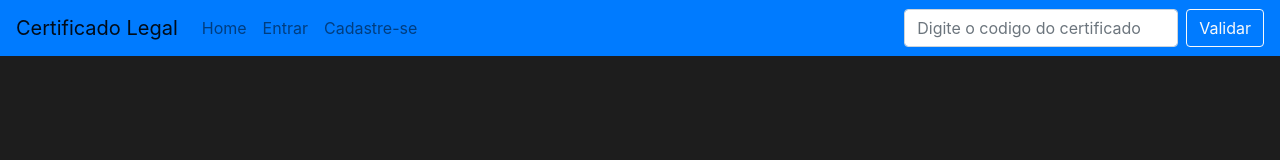
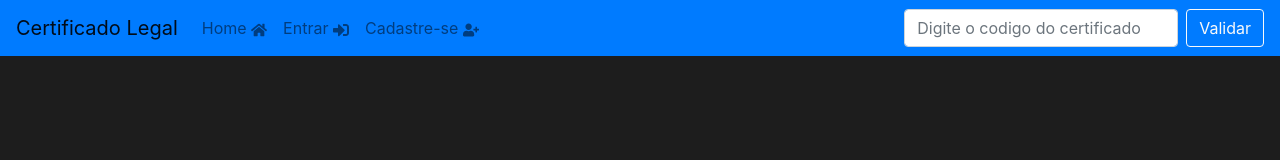
Before and after one commit to ArondevIta/certificado_js, a React (Create React App) app in the folder web/: page / in a window 1280 px wide. Shown: the top 160 px of the page. Built offline with nearby package versions, Linux system fonts and the light colour scheme.

Commit message:
footer e icones

```diff
--- a/web/src/App.js
+++ b/web/src/App.js
@@ -2,6 +2,7 @@
 
 import Menu from "./pages/Menu";
 import Home from "./pages/Home";
+import Footer from "./pages/Footer";
 
 import "./global.css";
 
@@ -10,6 +11,7 @@
     <>
       <Menu />
       <Home />
+      <Footer />
     </>
   );
 }
--- /dev/null
+++ b/web/src/pages/Footer/index.js
@@ -0,0 +1,9 @@
+import React from "react";
+
+import "./style.css";
+
+function Footer() {
+  return <footer>Criado por Aron</footer>;
+}
+
+export default Footer;
--- /dev/null
+++ b/web/src/pages/Footer/style.css
@@ -0,0 +1,5 @@
+footer {
+  height: 100px;
+  background-color: #111;
+  border-radius: 2px;
+}
--- a/web/src/pages/Menu/index.js
+++ b/web/src/pages/Menu/index.js
@@ -1,5 +1,8 @@
 import React from "react";
 import { Nav, Navbar, Form, Button, FormControl } from "react-bootstrap";
+import { FaHome, FaSignInAlt, FaUserPlus } from "react-icons/fa";
+
+import "./style.css";
 
 function Menu() {
   return (
@@ -8,9 +11,15 @@
       <Navbar.Toggle aria-controls="basic-navbar-nav" />
       <Navbar.Collapse id="basic-navbar-nav">
         <Nav className="mr-auto">
-          <Nav.Link href="#home">Home</Nav.Link>
-          <Nav.Link href="#link">Entrar</Nav.Link>
-          <Nav.Link href="#link">Cadastre-se</Nav.Link>
+          <Nav.Link className="link" href="#home">
+            Home <FaHome />
+          </Nav.Link>
+          <Nav.Link href="#link">
+            Entrar <FaSignInAlt />
+          </Nav.Link>
+          <Nav.Link href="#link">
+            Cadastre-se <FaUserPlus />
+          </Nav.Link>
         </Nav>
         <Form inline>
           <FormControl
```
